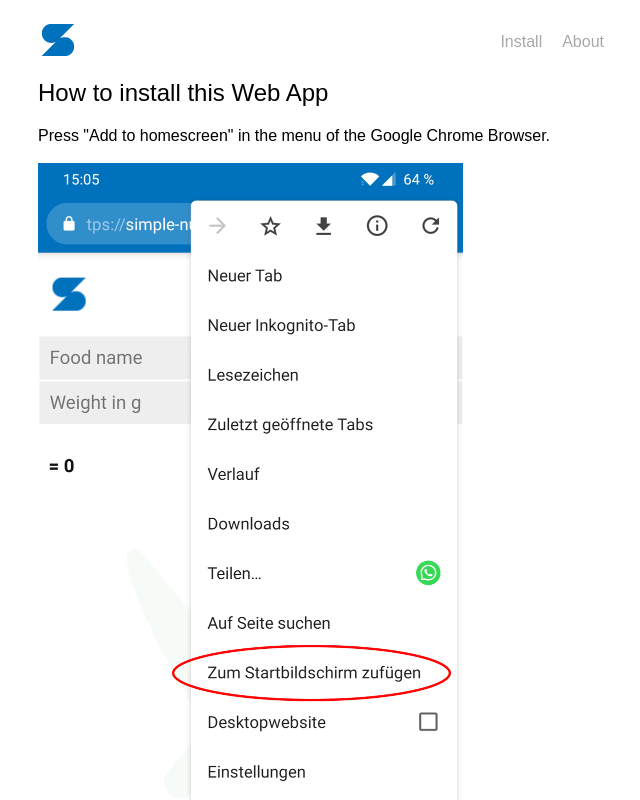
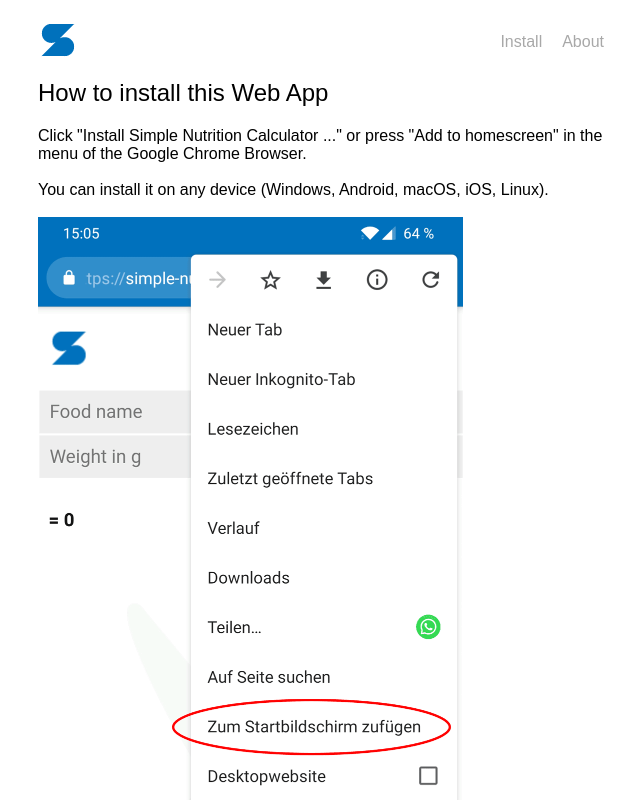
Before and after one commit to andrereus/simple-nutrition-calculator, a React (Vite) app: page /install in a window 1280 px wide. Shown: the top 800 px of the page, without its empty margins (314-954 px from the left). Built offline with nearby package versions, Linux system fonts and the light colour scheme.

Commit message:
Update install instructions

```diff
--- a/src/components/Install.js
+++ b/src/components/Install.js
@@ -6,7 +6,8 @@
     return (
       <div className="install__wrapper">
         <h2 className="install__title">How to install this Web App</h2>
-        <p>Press "Add to homescreen" in the menu of the Google Chrome Browser.</p><br />
+        <p>Click "Install Simple Nutrition Calculator ..." or press "Add to homescreen" in the menu of the Google Chrome Browser.</p><br />
+        <p>You can install it on any device (Windows, Android, macOS, iOS, Linux).</p><br />
         <div className="install__instruction">
           <img src={Instruction} alt="Install instruction"/>
         </div>
```
